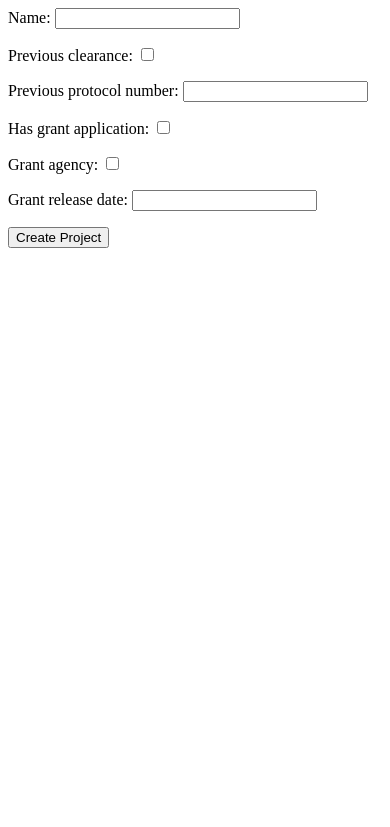
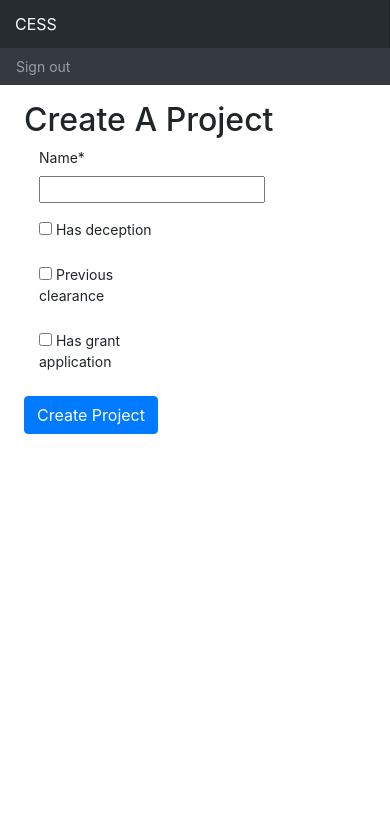
Before and after one commit to cesslab/irb, a Django app: page /projects/create in a window 390 px wide. Shown: the top 827 px of the page. Run offline with Django 3.2, Linux system fonts and the light colour scheme; data that the repository does not hold is empty; some libraries are stand-ins or nearby versions.

Commit message:
restructured models

```diff
--- a/irb/settings.py
+++ b/irb/settings.py
@@ -44,6 +44,7 @@ INSTALLED_APPS = [
     'django_extensions',
     'allauth',
     'allauth.account',
+    'crispy_forms',
 ]
 
 MIDDLEWARE = [
@@ -61,7 +62,7 @@ ROOT_URLCONF = 'irb.urls'
 TEMPLATES = [
     {
         'BACKEND': 'django.template.backends.django.DjangoTemplates',
-        'DIRS': [],
+        'DIRS': [os.path.join(BASE_DIR, 'templates')],
         'APP_DIRS': True,
         'OPTIONS': {
             'context_processors': [
--- a/projects/forms.py
+++ b/projects/forms.py
@@ -1,6 +1,6 @@
 from django import forms
 from django.forms import ModelForm
-from .models import Project
+from .models import Project, Researcher
 
 
 class ProjectForm(ModelForm):
@@ -16,3 +16,29 @@ class ProjectForm(ModelForm):
             'name', 'previous_clearance', 'previous_protocol_number', 'has_deception', 'has_grant_application',
             'grant_agency', 'grant_release_date'
         ]
+
+    def __init__(self, *args, **kwargs):
+        super().__init__(*args, **kwargs)
+        researchers = Researcher.objects.filter(project=self.instance)
+
+        for i in range(len(researchers)):
+            field_name = f'researcher_{i}'
+            self.fields[field_name] = forms.CharField(required=False)
+
+            try:
+                self.initial[field_name] = researchers[i].project
+            except IndexError:
+                self.initial[field_name] = ''
+
+        field_name = f'interest_{len(researchers) + 1}'
+        self.fields[field_name] = forms.CharField(required=False)
+
+    def save(self):
+        project: Project = self.instance
+        project.name = self.cleaned_data['name']
+        project.previous_clearance = self.cleaned_data['previous_clearance']
+        project.previous_protocol_number = self.cleaned_data['previous_protocol_number']
+        project.has_deception = self.cleaned_data['has_deception']
+        project.has_grant_application = self.cleaned_data['has_grant_application']
+        project.grant_agency = self.cleaned_data['grant_agency']
+        project.grant_release_date = self.cleaned_data['grant_release_date']
--- a/projects/models.py
+++ b/projects/models.py
@@ -2,28 +2,9 @@ from django.db import models
 from users.models import CustomUser
 
 
-class Researcher(models.Model):
-    user = models.ForeignKey(CustomUser, blank=True, null=True)
-    fullname = models.CharField(max_length=255)
-
-    def __str__(self):
-        return str(self.fullname)
-
-
-class ResearcherIRBProfile(models.Model):
-    researcher = models.OneToOneField(Researcher, related_name='irb_profile', on_delete=models.CASCADE)
-    has_irb_certification = models.BooleanField()
-
-
 class Project(models.Model):
     name = models.CharField(max_length=255)
-
-    def __str__(self):
-        return self.name
-
-
-class ProjectIRBProfile(models.Model):
-    project = models.ForeignKey(Project, related_name='irb_profile', on_delete=models.CASCADE)
+    creator = models.ForeignKey(CustomUser, on_delete=models.CASCADE)
     previous_clearance = models.BooleanField(default=False)
     previous_protocol_number = models.CharField(max_length=255, blank=True)
     has_deception = models.BooleanField(default=False)
@@ -31,8 +12,11 @@ class ProjectIRBProfile(models.Model):
     grant_agency = models.CharField(max_length=255, blank=True)
     grant_release_date = models.DateField(null=True, blank=True)
 
+    def __str__(self):
+        return self.name
 
-class ResearchGroup(models.Model):
+
+class Researcher(models.Model):
     PRIMARY_INVESTIGATOR = 1
     RESEARCH_ASSISTANT = 2
 
@@ -41,12 +25,13 @@ class ResearchGroup(models.Model):
         (RESEARCH_ASSISTANT, 'RA'),
     )
 
+    project = models.ForeignKey(Project, on_delete=models.CASCADE)
+    name = models.CharField(max_length=255)
     role = models.PositiveSmallIntegerField(choices=ROLE_CHOICES)
-    project = models.ForeignKey(Project, on_delete=models.CASCADE, related_name='research_group')
-    researcher = models.ForeignKey(Researcher, on_delete=models.CASCADE, related_name='research_group')
+    is_certified = models.BooleanField(default=False)
 
     def role_label(self):
         return self.ROLE_CHOICES[self.role-1][1]
 
     def __str__(self):
-        return "{} ({})".format(self.researcher, self.ROLE_CHOICES[self.role-1][1])
+        return "{} ({})".format(self.name, self.role_label())
--- a/projects/templates/projects/project_detail.html
+++ b/projects/templates/projects/project_detail.html
@@ -5,7 +5,7 @@
     <h3>Researcher Group</h3>
   <ul>
       {% for relationship in project.research_group.all %}
-        <li>{{ relationship.researcher.user.full_name }} ({{ relationship.role_label }})</li>
+        <li>{{ relationship.researcher.name }} ({{ relationship.role_label }})</li>
       {% endfor %}
   </ul>
 </div>
--- a/projects/templates/projects/project_form.html
+++ b/projects/templates/projects/project_form.html
@@ -1,5 +1,47 @@
-<form method="post" action="">
-    {% csrf_token %}
-    {{ form.as_p }}
-    <input type="submit" value="Create Project">
-</form>
+{% extends 'base.html' %}
+{% block title %}Create A Project{% endblock %}
+
+{% load crispy_forms_tags %}
+
+{% block container %}
+  <h1 class="h2">Create A Project</h1>
+  <form method="post" action="">
+      {% csrf_token %}
+    <div class="form-group">
+      <div class="col-6">
+        {{ form.name|as_crispy_field }}
+      </div>
+    </div>
+    <div class="form-group">
+      <div class="col-6">
+          {{ form.has_deception|as_crispy_field }}
+      </div>
+    </div>
+    <div class="form-group">
+      <div class="col-6">
+          {{ form.previous_clearance|as_crispy_field }}
+      </div>
+    </div>
+    <div class="form-group" style="display:none">
+      <div class="col-6">
+          {{ form.previous_protocol_number|as_crispy_field }}
+      </div>
+    </div>
+    <div class="form-group">
+      <div class="col-6">
+          {{ form.has_grant_application|as_crispy_field }}
+      </div>
+    </div>
+    <div class="form-group" style="display:none">
+      <div class="col-6">
+          {{ form.grant_agency|as_crispy_field }}
+      </div>
+    </div>
+    <div class="form-group" style="display:none">
+      <div class="col-6">
+          {{ form.grant_release_date|as_crispy_field }}
+      </div>
+    </div>
+      <input type="submit" class="btn btn-primary" value="Create Project">
+  </form>
+{% endblock %}
--- /dev/null
+++ b/static/dashboard.css
@@ -0,0 +1,93 @@
+body {
+  font-size: .875rem;
+}
+
+.feather {
+  width: 16px;
+  height: 16px;
+  vertical-align: text-bottom;
+}
+
+/*
+ * Sidebar
+ */
+
+.sidebar {
+  position: fixed;
+  top: 0;
+  bottom: 0;
+  left: 0;
+  z-index: 100; /* Behind the navbar */
+  padding: 0;
+  box-shadow: inset -1px 0 0 rgba(0, 0, 0, .1);
+}
+
+.sidebar-sticky {
+  position: -webkit-sticky;
+  position: sticky;
+  top: 48px; /* Height of navbar */
+  height: calc(100vh - 48px);
+  padding-top: .5rem;
+  overflow-x: hidden;
+  overflow-y: auto; /* Scrollable contents if viewport is shorter than content. */
+}
+
+.sidebar .nav-link {
+  font-weight: 500;
+  color: #333;
+}
+
+.sidebar .nav-link .feather {
+  margin-right: 4px;
+  color: #999;
+}
+
+.sidebar .nav-link.active {
+  color: #007bff;
+}
+
+.sidebar .nav-link:hover .feather,
+.sidebar .nav-link.active .feather {
+  color: inherit;
+}
+
+.sidebar-heading {
+  font-size: .75rem;
+  text-transform: uppercase;
+}
+
+/*
+ * Navbar
+ */
+
+.navbar-brand {
+  padding-top: .75rem;
+  padding-bottom: .75rem;
+  font-size: 1rem;
+  background-color: rgba(0, 0, 0, .25);
+  box-shadow: inset -1px 0 0 rgba(0, 0, 0, .25);
+}
+
+.navbar .form-control {
+  padding: .75rem 1rem;
+  border-width: 0;
+  border-radius: 0;
+}
+
+.form-control-dark {
+  color: #fff;
+  background-color: rgba(255, 255, 255, .1);
+  border-color: rgba(255, 255, 255, .1);
+}
+
+.form-control-dark:focus {
+  border-color: transparent;
+  box-shadow: 0 0 0 3px rgba(255, 255, 255, .25);
+}
+
+/*
+ * Utilities
+ */
+
+.border-top { border-top: 1px solid #e5e5e5; }
+.border-bottom { border-bottom: 1px solid #e5e5e5; }
--- /dev/null
+++ b/templates/base.html
@@ -0,0 +1,80 @@
+{% load static %}
+<!doctype html>
+<html lang="en">
+  <head>
+    <!-- Required meta tags -->
+    <meta charset="utf-8">
+    <meta name="viewport" content="width=device-width, initial-scale=1, shrink-to-fit=no">
+
+    <!-- Bootstrap CSS -->
+    <link rel="stylesheet" href="https://stackpath.bootstrapcdn.com/bootstrap/4.3.1/css/bootstrap.min.css" integrity="sha384-ggOyR0iXCbMQv3Xipma34MD+dH/1fQ784/j6cY/iJTQUOhcWr7x9JvoRxT2MZw1T" crossorigin="anonymous">
+    <link rel="stylesheet" href="{% static 'dashboard.css' %}" >
+
+    <title>{% block title %}{% endblock %}</title>
+  </head>
+  <body>
+      <nav class="navbar navbar-dark sticky-top bg-dark flex-md-nowrap p-0">
+        <a class="navbar-brand col-sm-3 col-md-2 mr-0" href="#">CESS</a>
+        <ul class="navbar-nav px-3">
+          <li class="nav-item text-nowrap">
+            <a class="nav-link" href="#">Sign out</a>
+          </li>
+        </ul>
+      </nav>
+    <div class="container-fluid">
+        <div class="row">
+        <nav class="col-md-2 d-none d-md-block bg-light sidebar">
+          <div class="sidebar-sticky">
+            <ul class="nav flex-column">
+              <li class="nav-item">
+                <a class="nav-link active" href="#">
+                  <span data-feather="home"></span>
+                  Dashboard <span class="sr-only">(current)</span>
+                </a>
+              </li>
+              <li class="nav-item">
+                <a class="nav-link" href="#">
+                  <span data-feather="file"></span>
+                  Orders
+                </a>
+              </li>
+              <li class="nav-item">
+                <a class="nav-link" href="#">
+                  <span data-feather="shopping-cart"></span>
+                  Products
+                </a>
+              </li>
+              <li class="nav-item">
+                <a class="nav-link" href="#">
+                  <span data-feather="users"></span>
+                  Customers
+                </a>
+              </li>
+              <li class="nav-item">
+                <a class="nav-link" href="#">
+                  <span data-feather="bar-chart-2"></span>
+                  Reports
+                </a>
+              </li>
+              <li class="nav-item">
+                <a class="nav-link" href="#">
+                  <span data-feather="layers"></span>
+                  Integrations
+                </a>
+              </li>
+            </ul>
+          </div>
+        </nav>
+        <main role="main" class="col-md-9 ml-sm-auto col-lg-10 pt-3 px-4">
+          {% block container %}
+
+          {% endblock %}
+        </main>
+    </div>
+    <!-- Optional JavaScript -->
+    <!-- jQuery first, then Popper.js, then Bootstrap JS -->
+    <script src="https://code.jquery.com/jquery-3.3.1.slim.min.js" integrity="sha384-q8i/X+965DzO0rT7abK41JStQIAqVgRVzpbzo5smXKp4YfRvH+8abtTE1Pi6jizo" crossorigin="anonymous"></script>
+    <script src="https://cdnjs.cloudflare.com/ajax/libs/popper.js/1.14.7/umd/popper.min.js" integrity="sha384-UO2eT0CpHqdSJQ6hJty5KVphtPhzWj9WO1clHTMGa3JDZwrnQq4sF86dIHNDz0W1" crossorigin="anonymous"></script>
+    <script src="https://stackpath.bootstrapcdn.com/bootstrap/4.3.1/js/bootstrap.min.js" integrity="sha384-JjSmVgyd0p3pXB1rRibZUAYoIIy6OrQ6VrjIEaFf/nJGzIxFDsf4x0xIM+B07jRM" crossorigin="anonymous"></script>
+  </body>
+</html>
```
Also changed, not shown: projects/migrations/0001_initial.py, projects/migrations/0002_auto_20191027_2330.py (deleted), projects/migrations/0003_auto_20191027_2342.py (deleted), projects/migrations/0004_auto_20191028_1304.py (deleted), projects/migrations/0005_auto_20191028_1505.py (deleted), projects/migrations/0006_auto_20191030_1334.py (deleted), projects/migrations/0007_auto_20191030_1947.py (deleted), static/__init__.py (added), templates/__init__.py (added), 2 other files.
